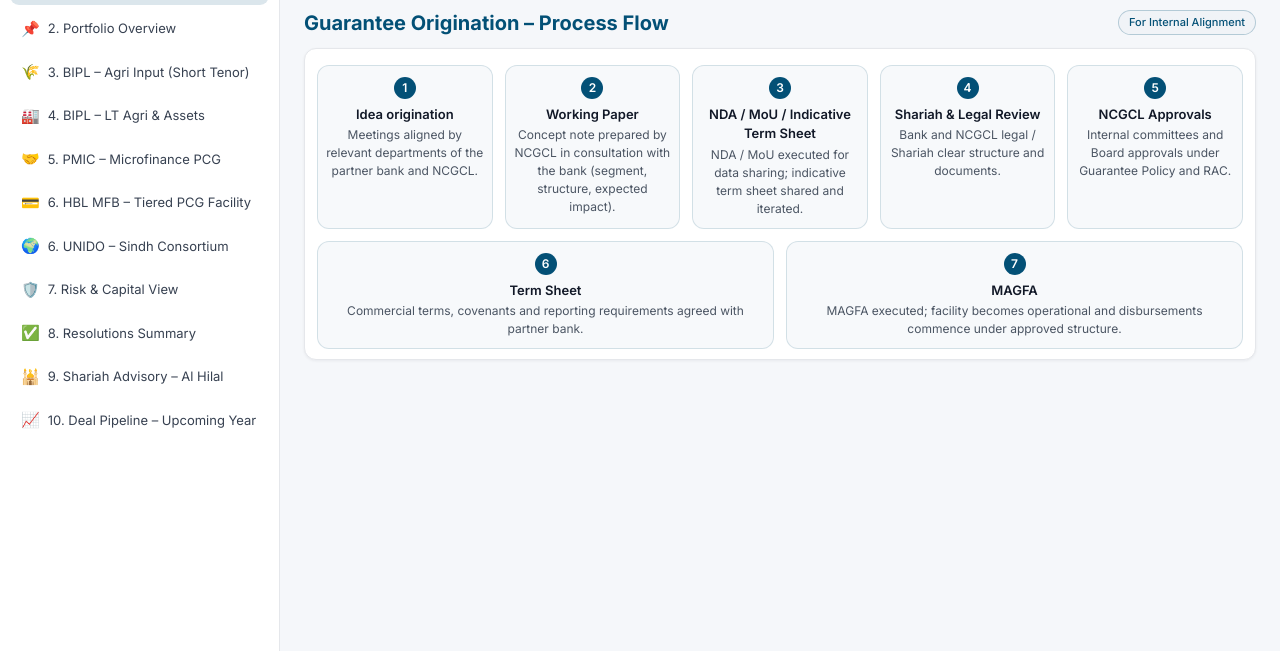
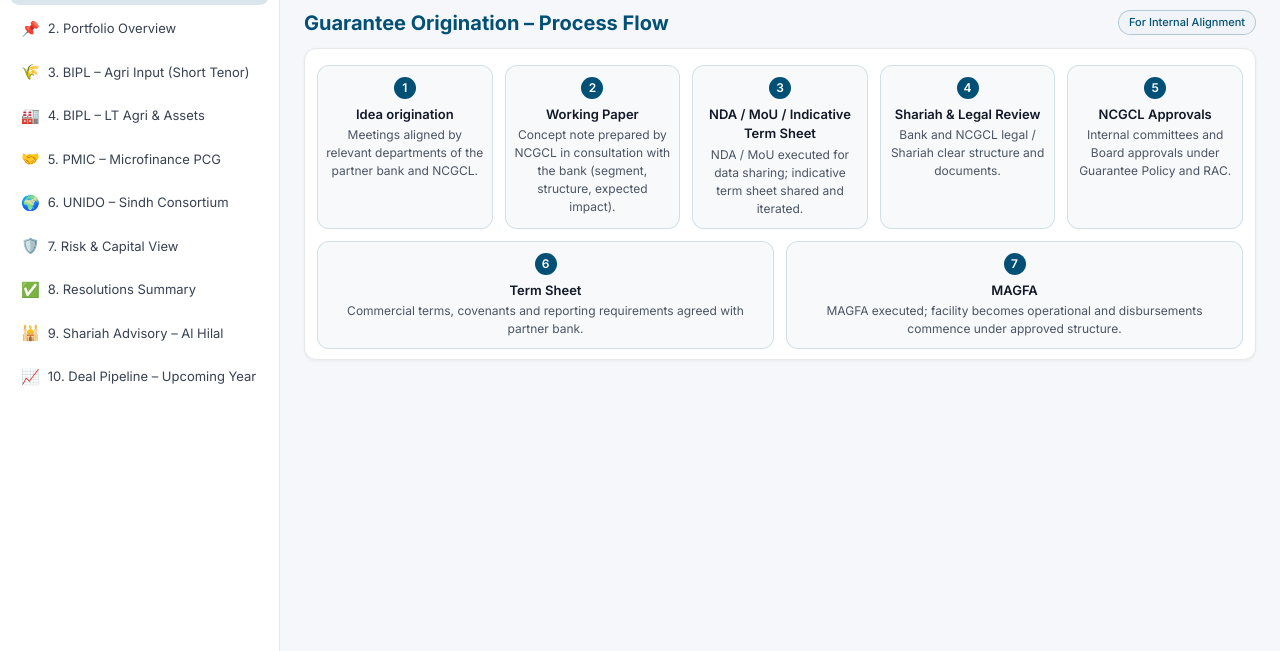
Before and after one commit to ncgcldashboard-ux/AHK, a plain HTML site: page GCD122025.html in a window 1280 px wide. Shown: the part 149-800 px from the top of the page. Drawn offline with nearby package versions, Linux system fonts and the light colour scheme.

Commit message:
Update GCD122025.html

```diff
--- a/GCD122025.html
+++ b/GCD122025.html
@@ -428,7 +428,6 @@
       <button class="nav-btn" data-target="bipl-st"><span class="icon">🌾</span><span>3. BIPL – Agri Input (Short Tenor)</span></button>
       <button class="nav-btn" data-target="bipl-lt"><span class="icon">🏭</span><span>4. BIPL – LT Agri &amp; Assets</span></button>
       <button class="nav-btn" data-target="pmic"><span class="icon">🤝</span><span>5. PMIC – Microfinance PCG</span></button>
-      <button class="nav-btn" data-target="hbl-mfb"><span class="icon">💳</span><span>6. HBL MFB – Tiered PCG Facility</span></button>
       <button class="nav-btn" data-target="unido"><span class="icon">🌍</span><span>6. UNIDO – Sindh Consortium</span></button>
       <button class="nav-btn" data-target="risk"><span class="icon">🛡️</span><span>7. Risk &amp; Capital View</span></button>
       <button class="nav-btn" data-target="resolutions"><span class="icon">✅</span><span>8. Resolutions Summary</span></button>
```
